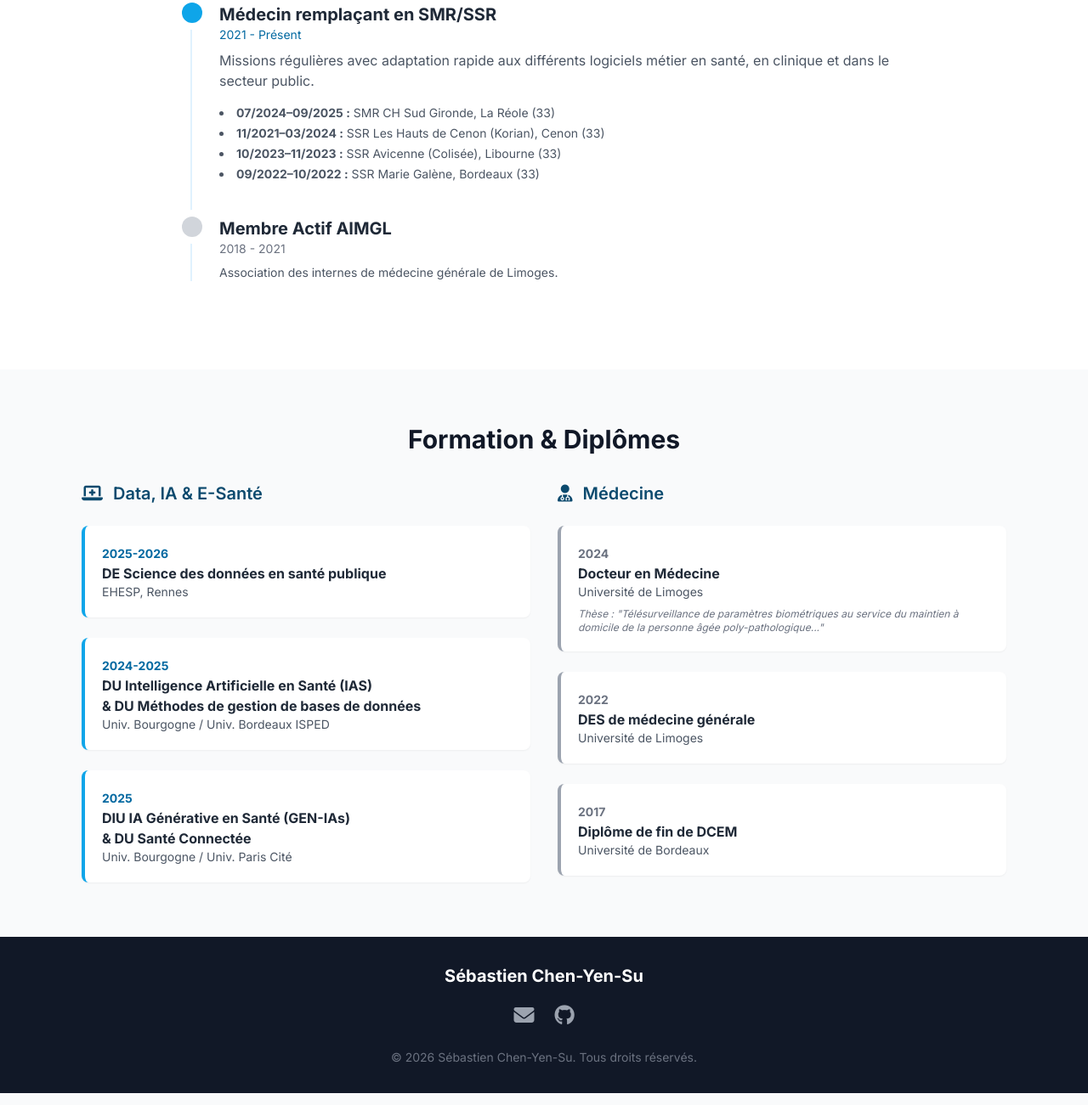
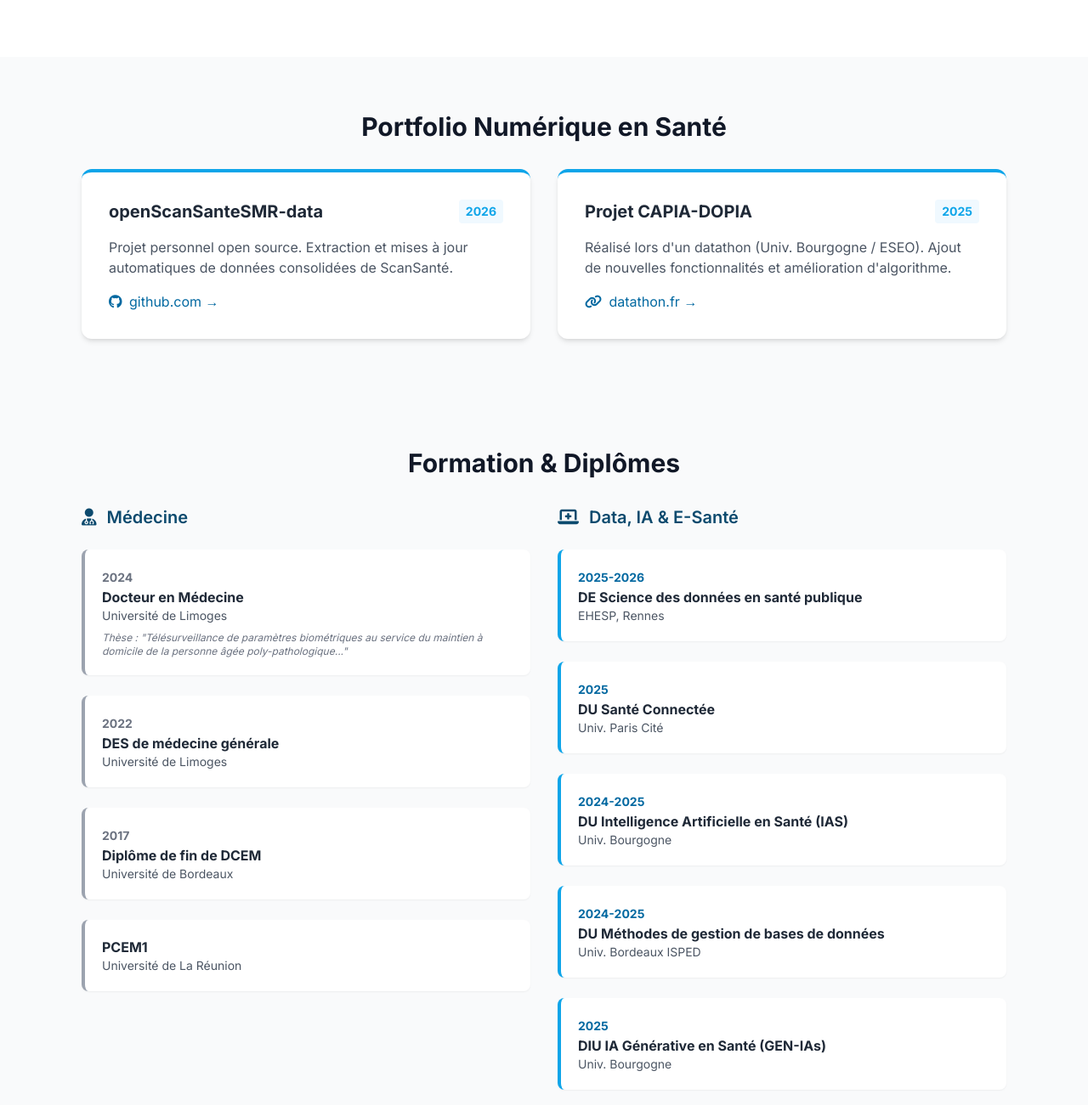
Before and after one commit to sebastiencys/sebastiencys.github.io, a plain HTML site: page index.html in a window 1280 px wide. Shown: the part 1299-2600 px from the top of the page at 85% size. Drawn offline with nearby package versions, Linux system fonts and the light colour scheme.

Commit message:
Update index.html

```diff
--- a/index.html
+++ b/index.html
@@ -65,6 +65,9 @@
             </h2>
 
             <div class="flex justify-center gap-4">
+                <a href="#experience" class="bg-medical-100 hover:bg-medical-500 text-white font-semibold py-3 px-6 rounded-lg transition shadow-lg">
+                    Voir mes expériences cliniques
+                </a>
                 <a href="#portfolio" class="bg-medical-700 hover:bg-medical-900 text-white font-semibold py-3 px-6 rounded-lg transition shadow-lg">
                     Voir mes projets Tech
                 </a>
@@ -89,6 +92,8 @@
                         <span class="bg-medical-100 text-medical-700 px-3 py-1 rounded-full text-sm font-medium">R</span>
                         <span class="bg-medical-100 text-medical-700 px-3 py-1 rounded-full text-sm font-medium">SQL (MySQL, Postgres)</span>
                         <span class="bg-medical-100 text-medical-700 px-3 py-1 rounded-full text-sm font-medium">HTML</span>
+                    </div>
+                    <div class="flex flex-wrap gap-2">
                         <span class="bg-gray-100 text-gray-700 px-3 py-1 rounded-full text-sm font-medium">Codage PMSI</span>
                     </div>
                 </div>
@@ -96,7 +101,7 @@
                     <div class="p-6 bg-gray-50 rounded-xl border border-gray-100 shadow-sm text-center">
                         <i class="fa-solid fa-stethoscope text-3xl text-medical-500 mb-3"></i>
                         <h4 class="font-semibold text-gray-800">Clinique</h4>
-                        <p class="text-sm text-gray-500 mt-2">Gériatrie, SSR/SMR, Télésurveillance</p>
+                        <p class="text-sm text-gray-500 mt-2">Polyvalent, SSR/SMR</p>
                     </div>
                     <div class="p-6 bg-gray-50 rounded-xl border border-gray-100 shadow-sm text-center">
                         <i class="fa-solid fa-database text-3xl text-medical-500 mb-3"></i>
@@ -104,40 +109,6 @@
                         <p class="text-sm text-gray-500 mt-2">Extraction, automatisation, IA Générative</p>
                     </div>
                 </div>
-            </div>
-        </div>
-    </section>
-
-    <!-- Portfolio Tech -->
-    <section id="portfolio" class="py-16 bg-gray-50">
-        <div class="max-w-6xl mx-auto px-4 sm:px-6 lg:px-8">
-            <h3 class="text-3xl font-bold mb-8 text-center text-gray-900">Portfolio Numérique en Santé</h3>
-            <div class="grid md:grid-cols-2 gap-8">
-
-                <!-- Projet 1 -->
-                <div class="bg-white rounded-xl p-8 shadow-md hover:shadow-lg transition border-t-4 border-medical-500">
-                    <div class="flex justify-between items-start mb-4">
-                        <h4 class="text-xl font-bold text-gray-800">openScanSanteSMR-data</h4>
-                        <span class="text-sm font-bold text-medical-500 bg-medical-50 px-2 py-1 rounded">2026</span>
-                    </div>
-                    <p class="text-gray-600 mb-4">Projet personnel open source. Extraction et mises à jour automatiques de données consolidées de ScanSanté.</p>
-                    <a href="https://github.com/sebastiencys/openScanSanteSMR-data" target="_blank" class="text-medical-700 font-medium hover:text-medical-900">
-                        <i class="fa-brands fa-github mr-1"></i> Voir le dépôt &rarr;
-                    </a>
-                </div>
-
-                <!-- Projet 2 -->
-                <div class="bg-white rounded-xl p-8 shadow-md hover:shadow-lg transition border-t-4 border-medical-500">
-                    <div class="flex justify-between items-start mb-4">
-                        <h4 class="text-xl font-bold text-gray-800">Projet CAPIA-DOPIA</h4>
-                        <span class="text-sm font-bold text-medical-500 bg-medical-50 px-2 py-1 rounded">2025</span>
-                    </div>
-                    <p class="text-gray-600 mb-4">Réalisé lors d'un datathon (Univ. Bourgogne / ESEO). Ajout de nouvelles fonctionnalités et amélioration d'algorithme.</p>
-                    <a href="https://datathon.fr" target="_blank" class="text-medical-700 font-medium hover:text-medical-900">
-                        <i class="fa-solid fa-link mr-1"></i> datathon.fr &rarr;
-                    </a>
-                </div>
-
             </div>
         </div>
     </section>
@@ -152,7 +123,7 @@
                 <div class="mb-10 ml-8">
                     <span class="absolute flex items-center justify-center w-6 h-6 bg-medical-500 rounded-full -left-3 ring-8 ring-white"></span>
                     <h4 class="text-xl font-bold text-gray-800">Médecin remplaçant en SMR/SSR</h4>
-                    <span class="block mb-2 text-sm font-normal text-medical-700">2021 - Présent</span>
+                    <span class="block mb-2 text-sm font-normal text-medical-700">2021 - 2025</span>
                     <p class="text-gray-600 mb-4">Missions régulières avec adaptation rapide aux différents logiciels métier en santé, en clinique et dans le secteur public.</p>
                     <ul class="list-disc list-inside text-gray-600 text-sm space-y-1">
                         <li><strong>07/2024–09/2025 :</strong> SMR CH Sud Gironde, La Réole (33)</li>
@@ -173,36 +144,46 @@
         </div>
     </section>
 
+    <!-- Portfolio Tech -->
+    <section id="portfolio" class="py-16 bg-gray-50">
+        <div class="max-w-6xl mx-auto px-4 sm:px-6 lg:px-8">
+            <h3 class="text-3xl font-bold mb-8 text-center text-gray-900">Portfolio Numérique en Santé</h3>
+            <div class="grid md:grid-cols-2 gap-8">
+
+                <!-- Projet 1 -->
+                <div class="bg-white rounded-xl p-8 shadow-md hover:shadow-lg transition border-t-4 border-medical-500">
+                    <div class="flex justify-between items-start mb-4">
+                        <h4 class="text-xl font-bold text-gray-800">openScanSanteSMR-data</h4>
+                        <span class="text-sm font-bold text-medical-500 bg-medical-50 px-2 py-1 rounded">2026</span>
+                    </div>
+                    <p class="text-gray-600 mb-4">Projet personnel open source. Extraction et mises à jour automatiques de données consolidées de ScanSanté.</p>
+                    <a href="https://github.com/sebastiencys/openScanSanteSMR-data" target="_blank" class="text-medical-700 font-medium hover:text-medical-900">
+                        <i class="fa-brands fa-github mr-1"></i> github.com &rarr;
+                    </a>
+                </div>
+
+                <!-- Projet 2 -->
+                <div class="bg-white rounded-xl p-8 shadow-md hover:shadow-lg transition border-t-4 border-medical-500">
+                    <div class="flex justify-between items-start mb-4">
+                        <h4 class="text-xl font-bold text-gray-800">Projet CAPIA-DOPIA</h4>
+                        <span class="text-sm font-bold text-medical-500 bg-medical-50 px-2 py-1 rounded">2025</span>
+                    </div>
+                    <p class="text-gray-600 mb-4">Réalisé lors d'un datathon (Univ. Bourgogne / ESEO). Ajout de nouvelles fonctionnalités et amélioration d'algorithme.</p>
+                    <a href="https://datathon.fr" target="_blank" class="text-medical-700 font-medium hover:text-medical-900">
+                        <i class="fa-solid fa-link mr-1"></i> datathon.fr &rarr;
+                    </a>
+                </div>
+
+            </div>
+        </div>
+    </section>
+
     <!-- Éducation et Formation -->
     <section id="education" class="py-16 bg-gray-50">
         <div class="max-w-6xl mx-auto px-4 sm:px-6 lg:px-8">
             <h3 class="text-3xl font-bold mb-8 text-center text-gray-900">Formation & Diplômes</h3>
 
             <div class="grid md:grid-cols-2 gap-8">
-                <!-- Data / Santé Connectée -->
-                <div>
-                    <h4 class="text-xl font-semibold mb-6 flex items-center text-medical-900">
-                        <i class="fa-solid fa-laptop-medical mr-3"></i> Data, IA & E-Santé
-                    </h4>
-                    <div class="space-y-6">
-                        <div class="bg-white p-5 rounded-lg shadow-sm border-l-4 border-medical-500">
-                            <span class="text-sm text-medical-700 font-bold">2025-2026</span>
-                            <h5 class="font-bold text-gray-800">DE Science des données en santé publique</h5>
-                            <p class="text-sm text-gray-600">EHESP, Rennes</p>
-                        </div>
-                        <div class="bg-white p-5 rounded-lg shadow-sm border-l-4 border-medical-500">
-                            <span class="text-sm text-medical-700 font-bold">2024-2025</span>
-                            <h5 class="font-bold text-gray-800">DU Intelligence Artificielle en Santé (IAS) <br>& DU Méthodes de gestion de bases de données</h5>
-                            <p class="text-sm text-gray-600">Univ. Bourgogne / Univ. Bordeaux ISPED</p>
-                        </div>
-                        <div class="bg-white p-5 rounded-lg shadow-sm border-l-4 border-medical-500">
-                            <span class="text-sm text-medical-700 font-bold">2025</span>
-                            <h5 class="font-bold text-gray-800">DIU IA Générative en Santé (GEN-IAs) <br>& DU Santé Connectée</h5>
-                            <p class="text-sm text-gray-600">Univ. Bourgogne / Univ. Paris Cité</p>
-                        </div>
-                    </div>
-                </div>
-
                 <!-- Médecine -->
                 <div>
                     <h4 class="text-xl font-semibold mb-6 flex items-center text-medical-900">
@@ -225,8 +206,47 @@
                             <h5 class="font-bold text-gray-800">Diplôme de fin de DCEM</h5>
                             <p class="text-sm text-gray-600">Université de Bordeaux</p>
                         </div>
+                        <div class="bg-white p-5 rounded-lg shadow-sm border-l-4 border-gray-400">
+                            <h5 class="font-bold text-gray-800">PCEM1</h5>
+                            <p class="text-sm text-gray-600">Université de La Réunion</p>
+                        </div>
                     </div>
                 </div>
+
+                <!-- Data / Santé Connectée -->
+                <div>
+                    <h4 class="text-xl font-semibold mb-6 flex items-center text-medical-900">
+                        <i class="fa-solid fa-laptop-medical mr-3"></i> Data, IA & E-Santé
+                    </h4>
+                    <div class="space-y-6">
+                        <div class="bg-white p-5 rounded-lg shadow-sm border-l-4 border-medical-500">
+                            <span class="text-sm text-medical-700 font-bold">2025-2026</span>
+                            <h5 class="font-bold text-gray-800">DE Science des données en santé publique</h5>
+                            <p class="text-sm text-gray-600">EHESP, Rennes</p>
+                        </div>
+                        <div class="bg-white p-5 rounded-lg shadow-sm border-l-4 border-medical-500">
+                            <span class="text-sm text-medical-700 font-bold">2025</span>
+                            <h5 class="font-bold text-gray-800">DU Santé Connectée</h5>
+                            <p class="text-sm text-gray-600">Univ. Paris Cité</p>
+                        </div>
+                        <div class="bg-white p-5 rounded-lg shadow-sm border-l-4 border-medical-500">
+                            <span class="text-sm text-medical-700 font-bold">2024-2025</span>
+                            <h5 class="font-bold text-gray-800">DU Intelligence Artificielle en Santé (IAS)</h5>
+                            <p class="text-sm text-gray-600">Univ. Bourgogne</p>
+                        </div>
+                        <div class="bg-white p-5 rounded-lg shadow-sm border-l-4 border-medical-500">
+                            <span class="text-sm text-medical-700 font-bold">2024-2025</span>
+                            <h5 class="font-bold text-gray-800">DU Méthodes de gestion de bases de données</h5>
+                            <p class="text-sm text-gray-600">Univ. Bordeaux ISPED</p>
+                        </div>
+                        <div class="bg-white p-5 rounded-lg shadow-sm border-l-4 border-medical-500">
+                            <span class="text-sm text-medical-700 font-bold">2025</span>
+                            <h5 class="font-bold text-gray-800">DIU IA Générative en Santé (GEN-IAs)</h5>
+                            <p class="text-sm text-gray-600">Univ. Bourgogne</p>
+                        </div>
+                    </div>
+                </div>
+
             </div>
         </div>
     </section>
@@ -236,7 +256,7 @@
         <div class="max-w-4xl mx-auto px-4">
             <h3 class="text-xl font-bold mb-4">Sébastien Chen-Yen-Su</h3>
             <div class="flex justify-center space-x-6 mb-6">
-                <a href="mailto:sebastien.cys@outlook.com" class="text-gray-400 hover:text-white transition"><i class="fa-solid fa-envelope text-2xl"></i></a>
+                <a href="mailto:[restricted]" class="text-gray-400 hover:text-white transition"><i class="fa-solid fa-envelope text-2xl"></i></a>
                 <a href="https://github.com/sebastiencys" target="_blank" class="text-gray-400 hover:text-white transition"><i class="fa-brands fa-github text-2xl"></i></a>
             </div>
             <p class="text-gray-500 text-sm">&copy; 2026 Sébastien Chen-Yen-Su. Tous droits réservés.</p>
```
